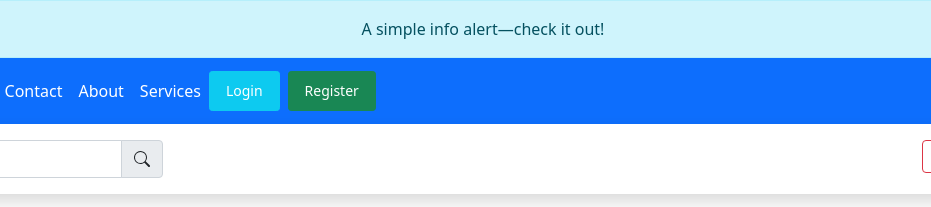
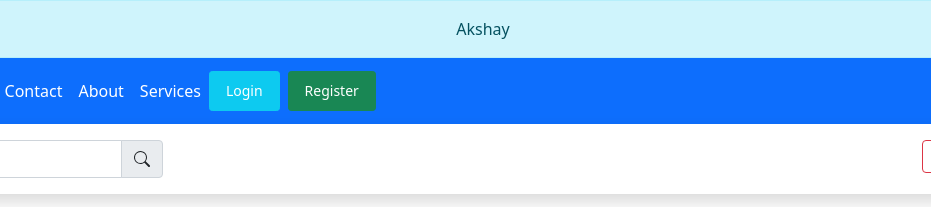
Before and after one commit to akshayjallewar/first-app, a plain HTML site: page index.html in a window 1280 px wide. Shown: the top 207 px of the page, 157-1088 px from the left. Drawn offline with nearby package versions, Linux system fonts and the light colour scheme.

Commit message:
master: second index.html alert change

```diff
--- a/index.html
+++ b/index.html
@@ -17,7 +17,7 @@
             <div class="row">
                 <div class="col-12 p-0">
                     <div class="alert alert-info mb-0 text-center" role="alert">
-                        A simple info alert—check it out!
+                        Akshay
                     </div>
                 </div>
             </div>
```
